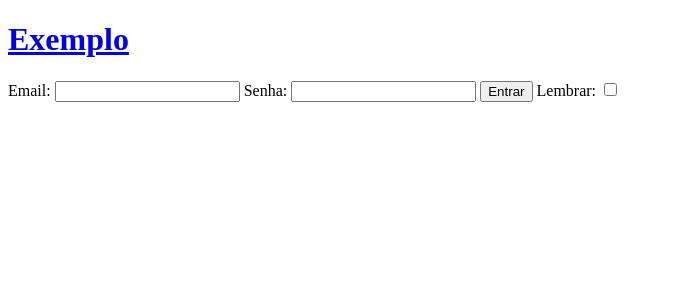
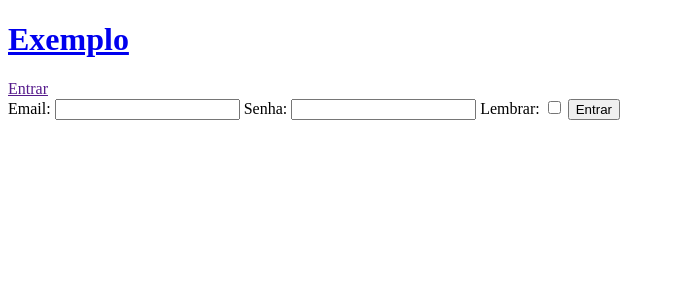
Before and after one commit to TiagoJLeandro/formulario-usando-flask, a Flask app: page /auth/login in a window 1280 px wide. Shown: the top 300 px of the page, without its empty margins (0-675 px from the left). Run offline with Flask 2, Linux system fonts and the light colour scheme.

```diff
--- a/app/templates/auth/login.html
+++ b/app/templates/auth/login.html
@@ -12,11 +12,11 @@
         Senha:
     </label>
     {{form.password(id='password', autocomplete='off', minlength="5", maxlength="20")}}
-    <input type="submit" value="Entrar">
     <label for="remember-me">
         Lembrar:
     </label>
     {{form.remember_me(type="checkbox", id="remember-me", value="true")}}
+    <input type="submit" value="Entrar">
 </form>
 
 {% endblock %}
--- a/app/templates/base.html
+++ b/app/templates/base.html
@@ -10,9 +10,15 @@
     </head>
     <body class="all">
         <header class="header header--skin">
-            <h1 class="title title--skin">
-                <a href="#" class="title-link title-link--skin">Exemplo</a>
+            <h1 class="header__title header__title--skin">
+                <a href="#" class="title__link title__link--skin">Exemplo</a>
             </h1>
+            {% if current_user.is_authenticated %}
+                <a href="{{url_for('auth.logout')}}" class="header__link header__link--skin header__link--logout">Sair</a>
+            {% else %}
+                <a href="" class="header__link header__link--skin">Entrar</a>
+            {% endif %}
+
             {% block header %}
             {% endblock %}
         </header>
```
